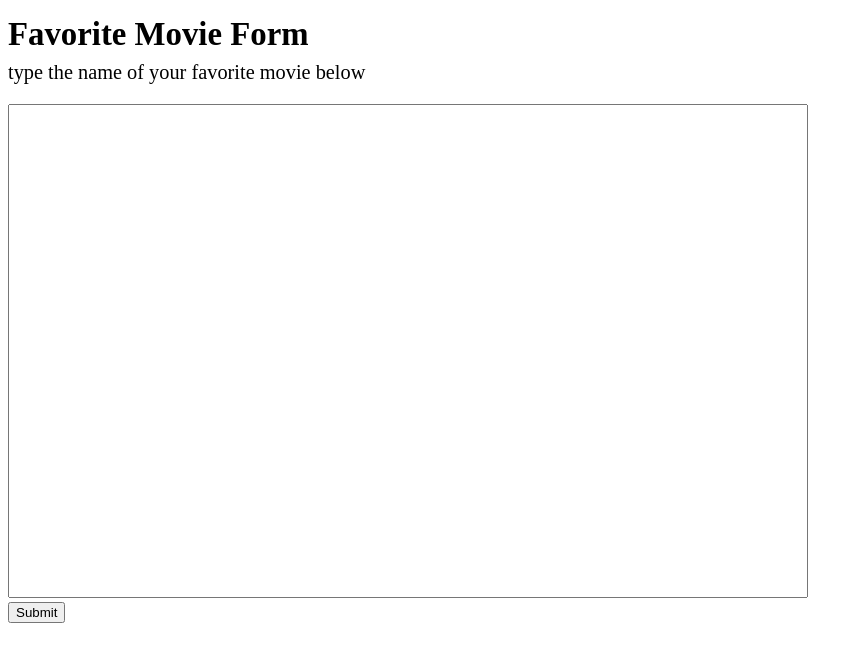
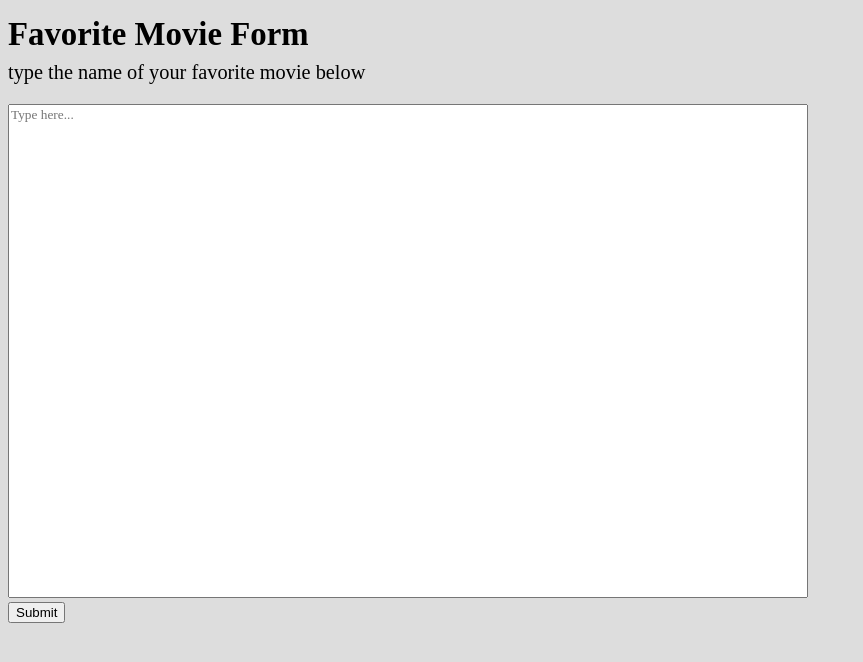
Before and after one commit to kevando/vhs-corner, a Jekyll site: the page built from _pages/form.md, in a window 1280 px wide. Shown: the top 662 px of the page, without its empty margins (0-863 px from the left). Built offline with Jekyll 4.4.1, drawn with Linux system fonts in a browser that asks for light colours.

Commit message:
simple demo

```diff
--- a/_layouts/form.html
+++ b/_layouts/form.html
@@ -17,9 +17,12 @@
         <textarea placeholder="Type here..." id="FavoriteMovieInput"> </textarea>
       </div>
 
-      <button>Submit</button>
+      <input id="SaveForm" name="saveForm" type="submit" value="Submit" />
     </form>
 
     {{ content }}
+
+    <script src="/assets/js/movie-form.js"></script>
+
   </body>
 </html>
--- a/_sass/_base.scss
+++ b/_sass/_base.scss
@@ -4,13 +4,6 @@
   box-sizing: border-box;
 }
 
-h3 {
-  font-weight: 100;
+body {
+  background-color: #ddd;
 }
-
-
-// input[type="submit"] {
-//   margin: 15px 0;
-//   font-size: 1rem;
-//   padding: 2px 5px;
-// }
--- a/_sass/_layout.scss
+++ /dev/null
@@ -1,27 +0,0 @@
-/** @format */
-
-:root {
-  --base-size: 2.05rem;
-  --title-size: 10vw;
-  --subtitle-size: calc(var(--title-size) * 0.62);
-  --header-height: calc(calc(var(--base-size) * 1.62) + var(--base-size) + 10px);
-}
-
-header {
-  height: var(--header-height);
-  // margin-bottom:var(--base-size);
-  .title {
-    font-size: var(--base-size);
-    line-height: 1.62em;
-    margin: 0;
-  }
-
-  .subtitle {
-    font-size: calc(var(--base-size) * 0.62);
-    margin: 0;
-  }
-}
-
-form {
-  max-width: 800px;
-}
--- a/_sass/_textarea.scss
+++ /dev/null
@@ -1,37 +0,0 @@
-
-
-
-
-
-.text-area-wrapper {
-	--box-width: calc(100vw - 20px);
-	--box-height: calc(var(--box-width) * 0.618);
-
-	// border: solid 3px blue;
-	// background: yellow;
-	// height: 40px;
-	width: var(--box-width);
-	// height: var(--box-height);
-
-  max-width: 800px;
-  aspect-ratio: 1.62;
-}
-textarea {
-	// border: solid 17px purple;
-	height: 100%;
-	width: 100%;
-
-	resize: none;
-	font-family: Times New Roman;
-	outline-width: 0;
-}
-textarea:focus {
-	border-color: blueviolet;
-}
-textarea:active {
-	border-color: yellow;
-}
-
-textarea:hover {
-	color: green;
-}
--- /dev/null
+++ b/_sass/layouts/_form.scss
@@ -0,0 +1,69 @@
+/** @format */
+
+h3 {
+  font-weight: 100;
+}
+
+// input[type="submit"] {
+//   margin: 15px 0;
+//   font-size: 1rem;
+//   padding: 2px 5px;
+// }
+/** @format */
+
+:root {
+  --base-size: 2.05rem;
+  --title-size: 10vw;
+  --subtitle-size: calc(var(--title-size) * 0.62);
+  --header-height: calc(calc(var(--base-size) * 1.62) + var(--base-size) + 10px);
+}
+
+header {
+  height: var(--header-height);
+  // margin-bottom:var(--base-size);
+  .title {
+    font-size: var(--base-size);
+    line-height: 1.62em;
+    margin: 0;
+  }
+
+  .subtitle {
+    font-size: calc(var(--base-size) * 0.62);
+    margin: 0;
+  }
+}
+
+form {
+  max-width: 800px;
+}
+.text-area-wrapper {
+  --box-width: calc(100vw - 20px);
+  --box-height: calc(var(--box-width) * 0.618);
+
+  // border: solid 3px blue;
+  // background: yellow;
+  // height: 40px;
+  width: var(--box-width);
+  // height: var(--box-height);
+
+  max-width: 800px;
+  aspect-ratio: 1.62;
+}
+
+textarea {
+  height: 100%;
+  width: 100%;
+  resize: none;
+  font-family: Times New Roman;
+  outline-width: 0;
+  &:focus {
+    border-color: blueviolet;
+  }
+  &:active {
+    border-color: yellow;
+  }
+
+  &:hover {
+    color: green;
+  }
+}
--- a/_sass/main.scss
+++ b/_sass/main.scss
@@ -1,5 +1,4 @@
 /** @format */
 
 @import "base";
-@import "layout";
-@import "textarea";
+@import "layouts/form";
--- a/assets/js/movie-form.js
+++ b/assets/js/movie-form.js
@@ -4,13 +4,15 @@
 var $subtitle = document.getElementById("Subtitle");
 var $button = document.getElementById("SaveForm");
 
-var setStatus = function(msg) {
-  document.getElementById("ResponseText").innerHTML = msg;
-};
 
 $textArea.addEventListener("input", onInputChange, false);
 $textArea.addEventListener("keyup", onKeyUp, false);
 $form.addEventListener("submit", onSubmit);
+
+
+function setStatus(msg) {
+  // document.getElementById("ResponseText").innerHTML = msg;
+};
 
 function onInputChange() {
   console.log("changed");
@@ -26,6 +28,10 @@
 
 function onSubmit(e) {
   e.preventDefault();
+
+  setTimeout(resetForm,700);
+  return false;
+
   console.log("submitted", $textArea.value);
   if (!$textArea.value.trim()) {
     alert("Nothing was submitted.");
@@ -49,9 +55,9 @@
 }
 
 function resetForm() {
-  $subtitle.style.visibility = "visible";
-  $button.style.visibility = "visible";
-  $title.innerHTML = "Favorite Movie Submission Form";
-  setStatus("This will be added to your permenant record.");
+  // $subtitle.style.visibility = "visible";
+  // $button.style.visibility = "visible";
+  // $title.innerHTML = "Favorite Movie Submission Form";
+  // setStatus("This will be added to your permenant record.");
   $textArea.value = "";
 }
```
